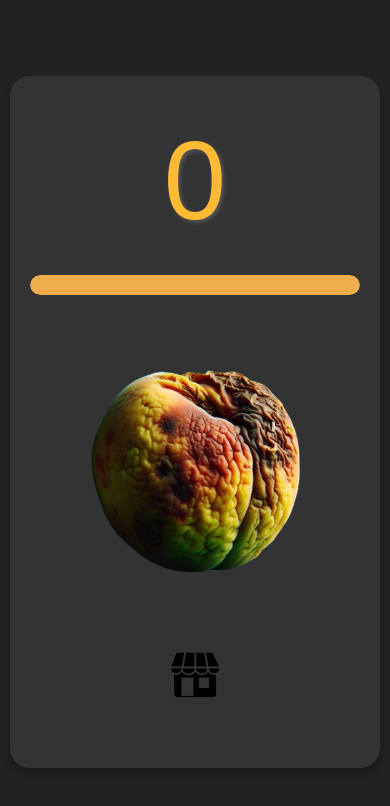
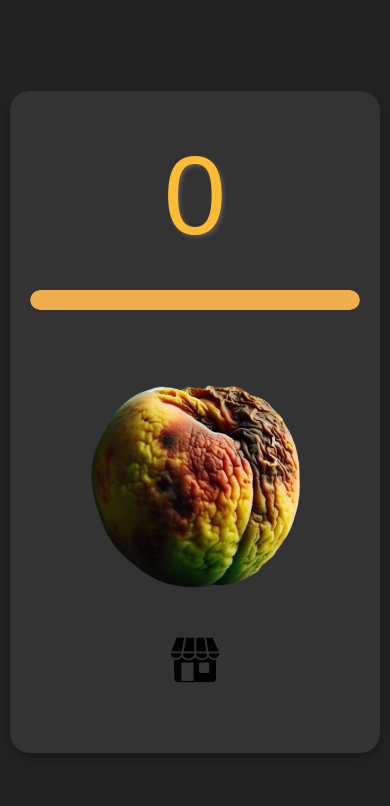
Before and after one commit to Demosand/PeachClicker, a plain HTML site: page index.html in a window 390 px wide. Drawn offline with Linux system fonts and the light colour scheme.

Commit message:
Update index.html

```diff
--- a/index.html
+++ b/index.html
@@ -111,6 +111,7 @@
     #shop-btn {
       cursor: pointer;
       transition: transform 0.1s ease;
+      margin-top: -20px; /* Поднимаем иконку магазина на 20px */
     }
 
     #shop-btn:hover {
@@ -206,6 +207,7 @@
       #shop-btn {
         width: 70px;
         height: 70px;
+        margin-top: -30px;
       }
 
       .upgrade {
@@ -361,12 +363,10 @@
       const timeDiff = now - lastTime;
       const clicksToRestore = Math.floor(timeDiff / 2000) * 10;
 
-      // Обновляем lastTime только если восстанавливаем клики
       if (currentClicks < clickLimit) {
         currentClicks = Math.min(currentClicks + clicksToRestore, clickLimit);
         lastTime = now;
       }
-
       updateClickLimit();
     }
 
```
